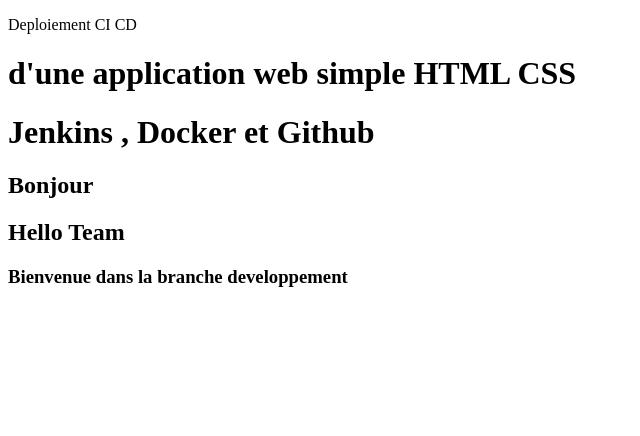
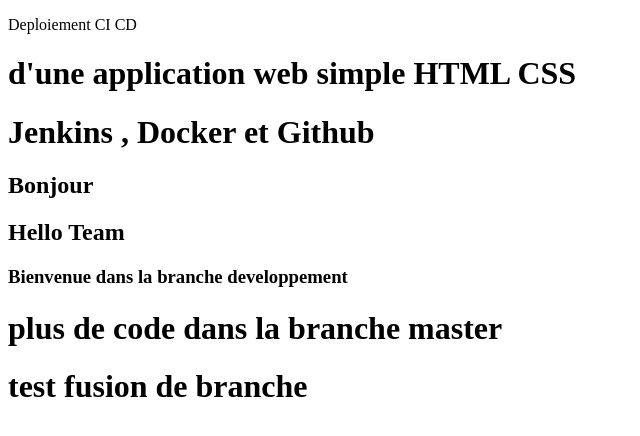
Before and after one commit to ditdevops1/tp5-ci-cd, a plain HTML site: page index.html in a window 1280 px wide. Shown: the whole page, without its empty margins (0-640 px from the left). Drawn offline with Linux system fonts and the light colour scheme.

Commit message:
last update

```diff
--- a/index.html
+++ b/index.html
@@ -12,6 +12,8 @@
     <h2>Bonjour</h2>
     <h2>Hello Team</h2>
     <h3>Bienvenue dans la branche developpement</h3>
+    <h1>plus de code dans la branche master</h1>
+      <h1>test fusion de branche</h1>
 
 </body>
 </html>
```
